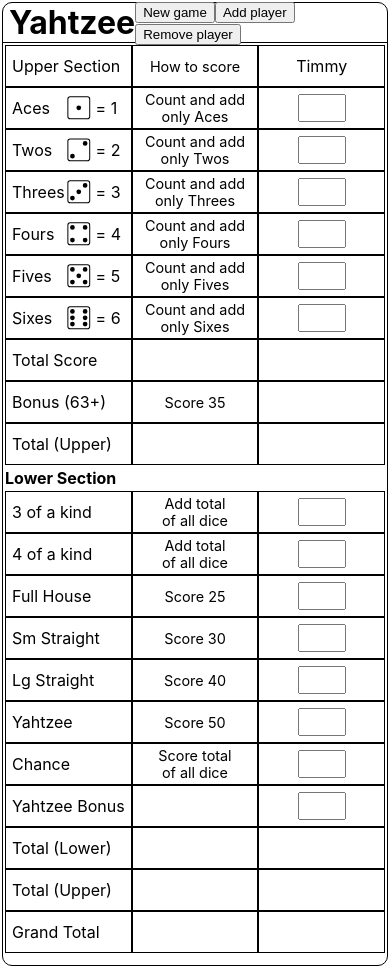
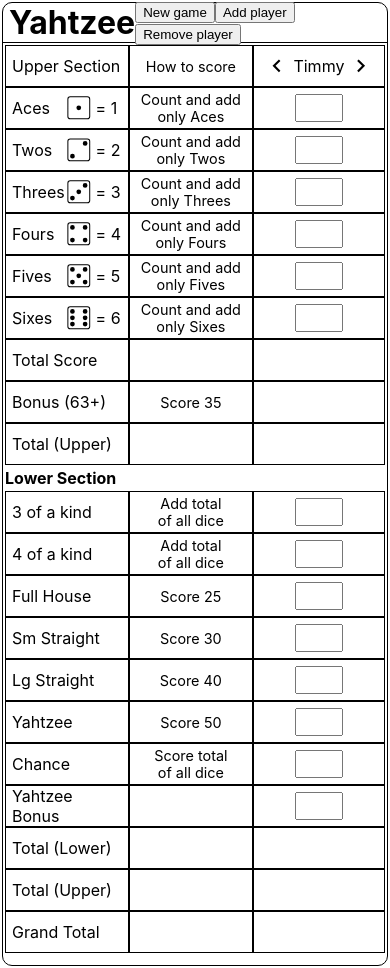
Before and after one commit to brentkeller/yahtzee-scoresheet, a React (Create React App) app: page / in a window 390 px wide. Both pictures are taken after a click on the button "New game". Built offline with nearby package versions, Linux system fonts and the light colour scheme.

Commit message:
Responsive player display
Single column for mobile, multi-column for larger screens

```diff
--- a/package.json
+++ b/package.json
@@ -8,10 +8,12 @@
     "@types/node": "12.12.21",
     "@types/react": "16.9.16",
     "@types/react-dom": "16.9.4",
+    "@types/react-responsive": "^8.0.2",
     "@types/uuid": "^3.4.6",
     "react": "16.12.0",
     "react-dom": "16.12.0",
     "react-icons": "^3.8.0",
+    "react-responsive": "^8.0.1",
     "react-scripts": "3.3.0",
     "typescript": "3.7.3",
     "uuid": "^3.3.3"
--- a/src/components/App.css
+++ b/src/components/App.css
@@ -28,9 +28,9 @@
   margin: 2px;
 }
 
-@media (min-width: 600px) {
+@media (min-width: 768px) {
   .scoresheet {
-    grid-template-columns: 130px 130px repeat(6, 130px);
+    grid-template-columns: 130px 130px repeat(12, 130px);
   }
 }
 
@@ -83,5 +83,5 @@
 }
 
 .player-name {
-  justify-content: center;
+  justify-content: space-around;
 }
--- a/src/components/App.tsx
+++ b/src/components/App.tsx
@@ -14,7 +14,7 @@
   updateGame: (game?: Game) => {},
 });
 
-const App: React.FC = () => {
+export const App: React.FC = () => {
   const [game, setGame] = useState<Game | undefined>();
 
   return (
@@ -26,12 +26,8 @@
             <NewGameButton />
           </div>
         </header>
-        <div className="body">
-          <ScoreSheet />
-        </div>
+        <div className="body">{game ? <ScoreSheet /> : <p>Start a new game</p>}</div>
       </main>
     </GameContext.Provider>
   );
 };
-
-export default App;
--- a/src/components/NewGameButton.tsx
+++ b/src/components/NewGameButton.tsx
@@ -3,7 +3,7 @@
 import { Game } from '../models/game';
 import { Player } from '../models/player';
 
-const NewGameButton: React.FC = () => {
+export const NewGameButton: React.FC = () => {
   const { game, updateGame } = useContext(GameContext);
 
   const newGame = () => {
@@ -16,7 +16,6 @@
     if (game) {
       game.addPlayer(new Player('Mike'));
       updateGame(new Game(game));
-      console.log('added');
     }
   };
 
@@ -24,7 +23,6 @@
     if (game) {
       game.removePlayer(game.players.length - 1);
       updateGame(new Game(game));
-      console.log('removed');
     }
   };
 
@@ -36,5 +34,3 @@
     </div>
   );
 };
-
-export { NewGameButton };
--- a/src/components/PlayerColumn.tsx
+++ b/src/components/PlayerColumn.tsx
@@ -1,5 +1,4 @@
 import React from 'react';
-import PropTypes from 'prop-types';
 import { InputCell } from './InputCell';
 import { Player } from '../models/player';
 
@@ -8,15 +7,14 @@
   updatePlayer: (player: Player) => void;
 }
 
-const PlayerColumn: React.FC<IPlayerColumn> = ({ player, updatePlayer }) => {
+export const PlayerColumn: React.FC<IPlayerColumn> = ({ player, updatePlayer }) => {
   const updateValue = (fieldName: string, value?: number) => {
     player.updateScore(fieldName, value);
     updatePlayer(player);
   };
 
   return (
-    <div className="player-column">
-      <div className="cell player-name">{player && player.name}</div>
+    <>
       <InputCell value={player.scores.ones} fieldName="ones" setValue={updateValue} />
       <InputCell value={player.scores.twos} fieldName="twos" setValue={updateValue} />
       <InputCell value={player.scores.threes} fieldName="threes" setValue={updateValue} />
@@ -54,14 +52,6 @@
       <div className="cell score-cell">{player && player.scores && player.scores.lowerTotal}</div>
       <div className="cell score-cell">{player && player.scores && player.scores.upperTotal}</div>
       <div className="cell score-cell">{player && player.scores && player.scores.total}</div>
-    </div>
+    </>
   );
 };
-
-// TODO: Fix propTypes
-// PlayerColumn.propTypes = {
-//   player: PropTypes.object.isRequired,
-//   //name: PropTypes.string.isRequired,
-// };
-
-export { PlayerColumn };
--- /dev/null
+++ b/src/components/Responsive.tsx
@@ -0,0 +1,22 @@
+import React from 'react';
+import { useMediaQuery } from 'react-responsive';
+
+export const Desktop: React.FC<{ children?: any }> = ({ children }) => {
+  const isDesktop = useMediaQuery({ minWidth: 992 });
+  return isDesktop ? children : null;
+};
+
+export const Tablet: React.FC<{ children?: any }> = ({ children }) => {
+  const isTablet = useMediaQuery({ minWidth: 768, maxWidth: 991 });
+  return isTablet ? children : null;
+};
+
+export const Mobile: React.FC<{ children?: any }> = ({ children }) => {
+  const isMobile = useMediaQuery({ maxWidth: 767 });
+  return isMobile ? children : null;
+};
+
+export const Default: React.FC<{ children?: any }> = ({ children }) => {
+  const isNotMobile = useMediaQuery({ minWidth: 768 });
+  return isNotMobile ? children : null;
+};
--- a/src/components/ScoreSheet.tsx
+++ b/src/components/ScoreSheet.tsx
@@ -7,10 +7,12 @@
   GiInvertedDice5,
   GiInvertedDice6,
 } from 'react-icons/gi';
+import { MdChevronLeft, MdChevronRight } from 'react-icons/md';
 import { PlayerColumn } from './PlayerColumn';
 import { GameContext } from './App';
 import { Player } from '../models/player';
 import { Game } from '../models/game';
+import { Mobile, Default } from './Responsive';
 
 export const ScoreSheet: React.FC = () => {
   const { game, updateGame } = useContext(GameContext);
@@ -21,6 +23,25 @@
       updateGame(new Game(game));
     }
   };
+
+  const nextPlayer = () => {
+    if (game) {
+      game.changePlayerIndex(1);
+      updateGame(new Game(game));
+    }
+  };
+
+  const prevPlayer = () => {
+    if (game) {
+      game.changePlayerIndex(-1);
+      updateGame(new Game(game));
+    }
+  };
+
+  let currentPlayer;
+  if (game && game.players.length > 0 && game.currentPlayerIndex >= 0) {
+    currentPlayer = game.players[game.currentPlayerIndex];
+  }
 
   return (
     <div className="scoresheet">
@@ -100,11 +121,38 @@
         <div className="cell instructions" />
         <div className="cell instructions" />
       </div>
-      {game &&
-        game.players.length > 0 &&
-        game.players.map(p => {
-          return <PlayerColumn player={p} updatePlayer={updatePlayer} key={p.id} />;
-        })}
+      <Mobile>
+        {currentPlayer ? (
+          <div>
+            <div className="cell player-name">
+              <MdChevronLeft onClick={prevPlayer} />
+              {currentPlayer.name}
+              <MdChevronRight onClick={nextPlayer} />
+            </div>
+            <PlayerColumn
+              player={currentPlayer}
+              updatePlayer={updatePlayer}
+              key={currentPlayer.id}
+            />
+          </div>
+        ) : (
+          <p>No player</p>
+        )}
+      </Mobile>
+      <Default>
+        {game?.players && game?.players.length > 0 ? (
+          game?.players.map(p => {
+            return (
+              <div key={p.id}>
+                <div className="cell player-name">{p.name}</div>
+                <PlayerColumn player={p} updatePlayer={updatePlayer} />
+              </div>
+            );
+          })
+        ) : (
+          <p>No players</p>
+        )}
+      </Default>
     </div>
   );
 };
--- a/src/index.tsx
+++ b/src/index.tsx
@@ -1,7 +1,7 @@
 import React from 'react';
 import ReactDOM from 'react-dom';
 import './index.css';
-import App from './components/App';
+import { App } from './components/App';
 import * as serviceWorker from './serviceWorker';
 
 ReactDOM.render(<App />, document.getElementById('root'));
--- a/src/models/game.ts
+++ b/src/models/game.ts
@@ -3,7 +3,7 @@
 export class Game {
   date: Date;
   players: Player[];
-  currentPlayerIndex?: number;
+  currentPlayerIndex: number;
 
   constructor(game?: Game) {
     if (game) {
@@ -13,26 +13,29 @@
     } else {
       this.date = new Date();
       this.players = [];
+      this.currentPlayerIndex = 0;
     }
   }
 
   addPlayer(player: Player) {
     if (!this.players) this.players = [];
     this.players.push(player);
-    if (!this.currentPlayerIndex) this.currentPlayerIndex = 0;
   }
 
   removePlayer(index: number) {
     this.players.splice(index, 1);
-    if (this.currentPlayerIndex) {
-      if (this.currentPlayerIndex > this.players.length - 1)
-        this.currentPlayerIndex = this.players.length - 1;
-      if (this.currentPlayerIndex < 0) this.currentPlayerIndex = undefined;
-    }
+    if (this.currentPlayerIndex > this.players.length) this.currentPlayerIndex--;
   }
 
   updatePlayer(player: Player) {
     const index = this.players.findIndex(p => p.id === player.id);
     this.players[index] = player;
   }
+
+  changePlayerIndex(increment: number) {
+    const newIndex = this.currentPlayerIndex + increment;
+    this.currentPlayerIndex = newIndex;
+    if (this.currentPlayerIndex >= this.players.length) this.currentPlayerIndex = 0;
+    if (this.currentPlayerIndex < 0) this.currentPlayerIndex = this.players.length - 1;
+  }
 }
```
Also changed, not shown: 1 other file (tests, documents, lock files or other folders).
